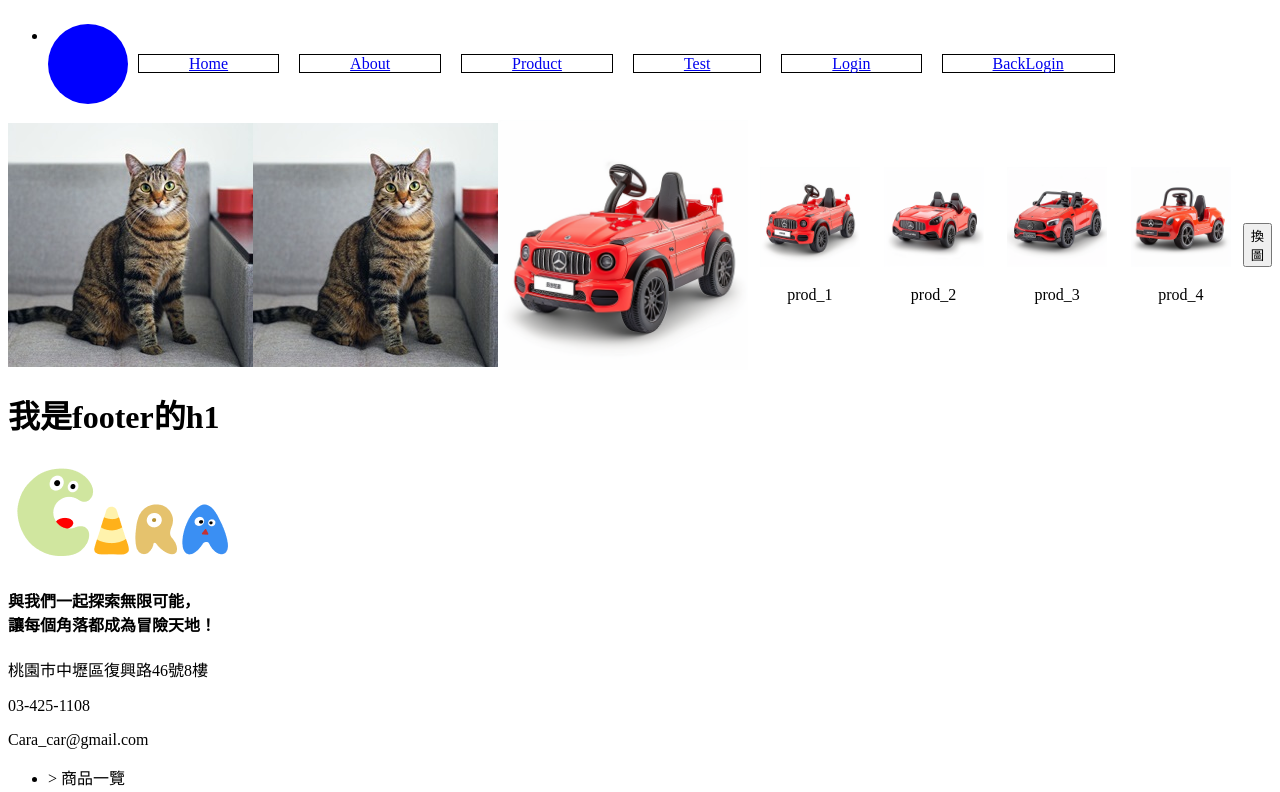
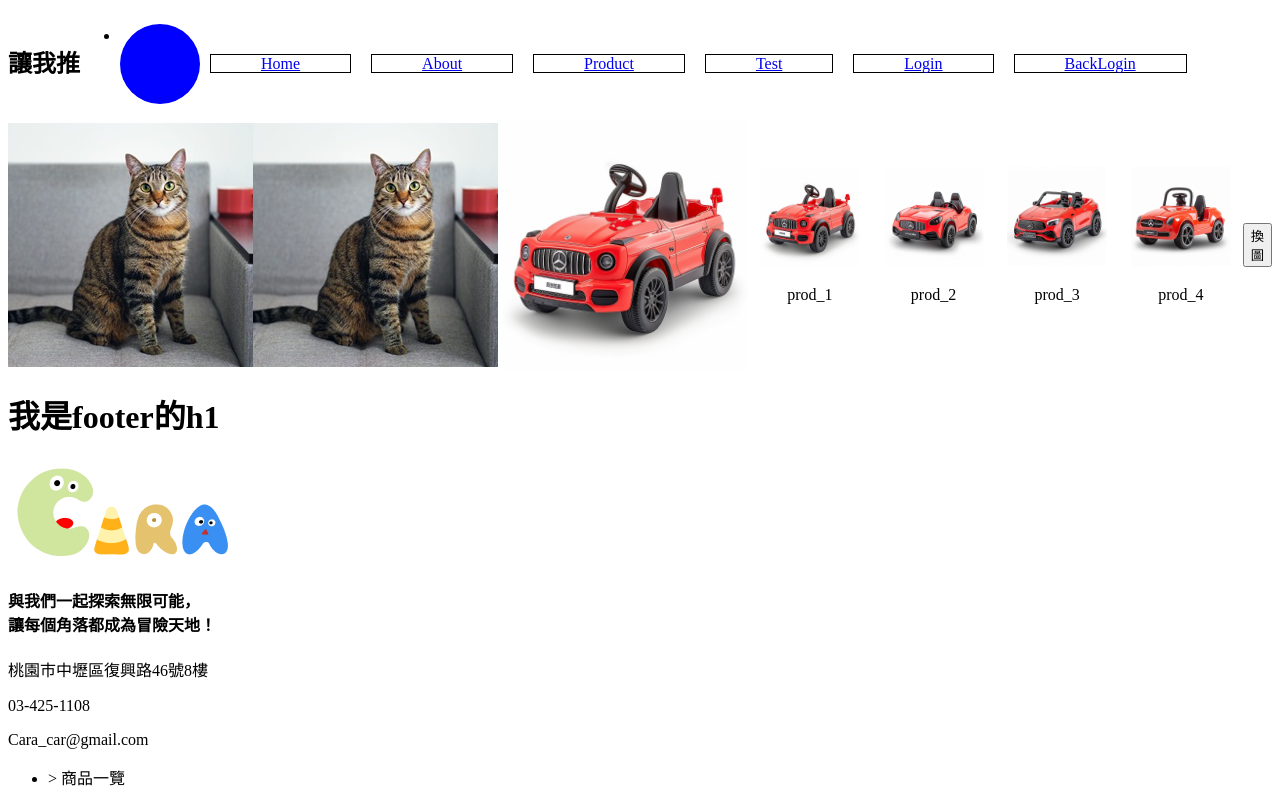
Before and after one commit to OtonashiHowardSubaru/Cara_Car, a Vue app: page / in a window 1280 px wide. Shown: the top 792 px of the page. Built offline with nearby package versions, Linux system fonts and the light colour scheme.

Commit message:
測試能不能推

```diff
--- a/src/components/MainHeader.vue
+++ b/src/components/MainHeader.vue
@@ -1,5 +1,6 @@
 <template>
   <header class="mainHeader" id="mainHeader">
+    <h2>讓我推</h2>
     <nav>
       <ul>
         <li>
```
